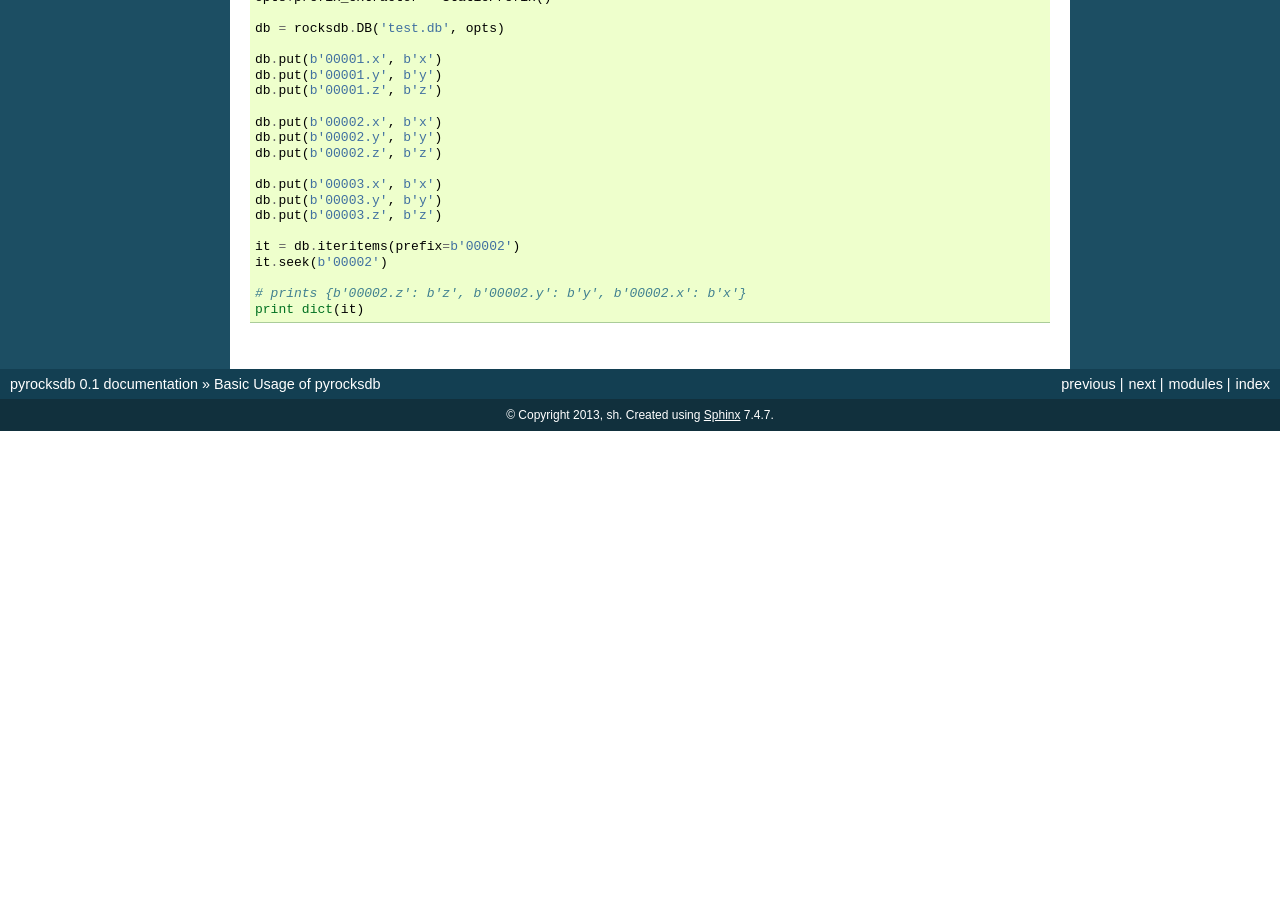
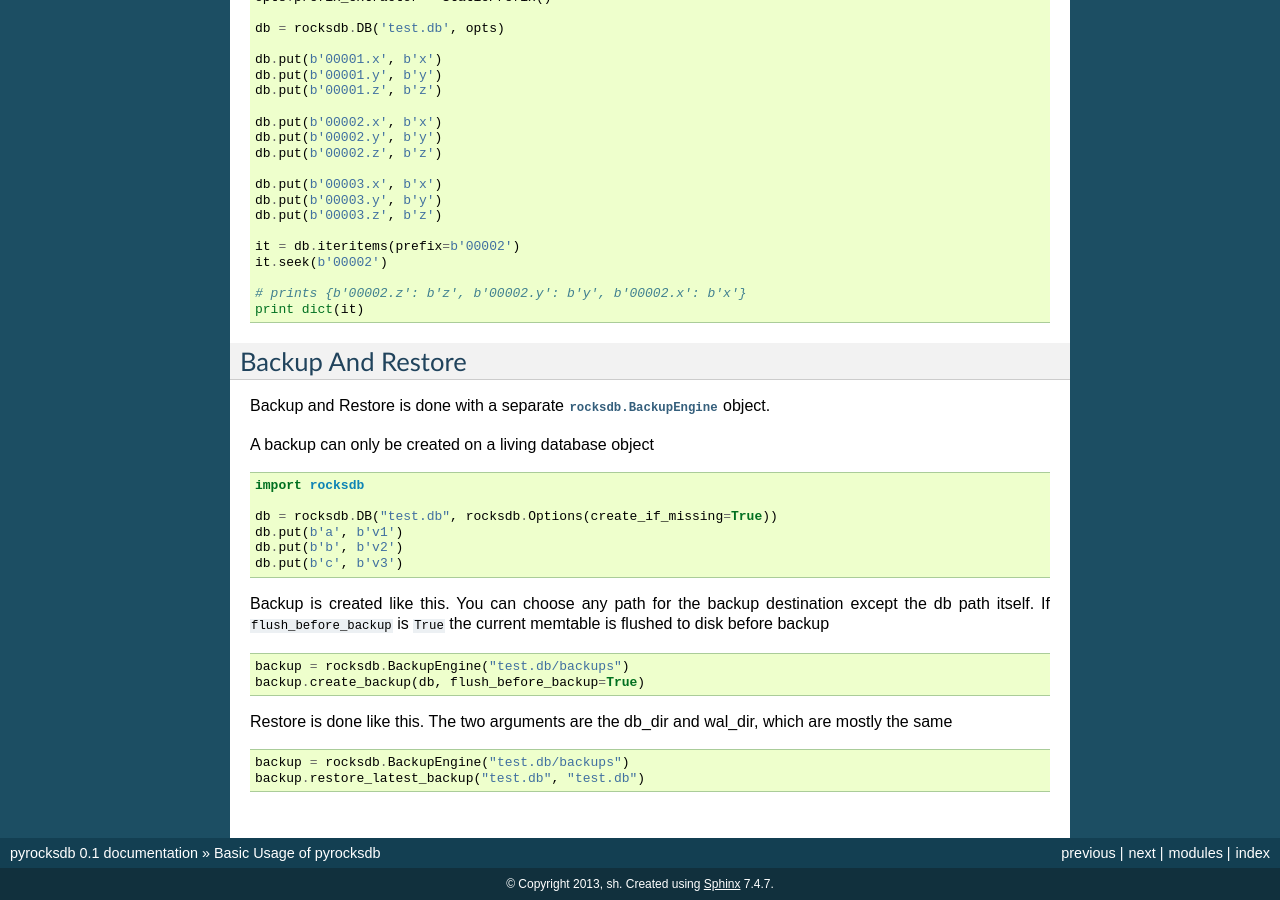
Before and after one commit to stephan-hof/pyrocksdb, a Sphinx documentation site: the page built from docs/tutorial/index.rst, in a window 1280 px wide and 900 px high, scrolled down 3729 px. Built offline with Sphinx 7.4.7, drawn with Linux system fonts in a browser that asks for light colours; before the commit the page ends 4160 px from its top, so only the background shows below that.

Commit message:
Add documentation for backup engine

```diff
--- a/docs/api/index.rst
+++ b/docs/api/index.rst
@@ -8,3 +8,4 @@ Python driver for RocksDB
     Options <options>
     Database <database>
     Interfaces <interfaces>
+    Backup <backup>
--- a/docs/tutorial/index.rst
+++ b/docs/tutorial/index.rst
@@ -241,3 +241,32 @@ So always the first 5 bytes are used as the prefix ::
 
     # prints {b'00002.z': b'z', b'00002.y': b'y', b'00002.x': b'x'}
     print dict(it)
+
+
+Backup And Restore
+==================
+
+Backup and Restore is done with a separate :py:class:`rocksdb.BackupEngine` object.
+
+A backup can only be created on a living database object ::
+
+   import rocksdb
+
+   db = rocksdb.DB("test.db", rocksdb.Options(create_if_missing=True))
+   db.put(b'a', b'v1')
+   db.put(b'b', b'v2')
+   db.put(b'c', b'v3')
+
+Backup is created like this.
+You can choose any path for the backup destination except the db path itself.
+If ``flush_before_backup`` is ``True`` the current memtable is flushed to disk
+before backup ::
+
+    backup = rocksdb.BackupEngine("test.db/backups")
+    backup.create_backup(db, flush_before_backup=True)
+
+Restore is done like this.
+The two arguments are the db_dir and wal_dir, which are mostly the same ::
+
+    backup = rocksdb.BackupEngine("test.db/backups")
+    backup.restore_latest_backup("test.db", "test.db")
```
Also changed, not shown: docs/api/backup.rst (added, +68 -0 lines).
